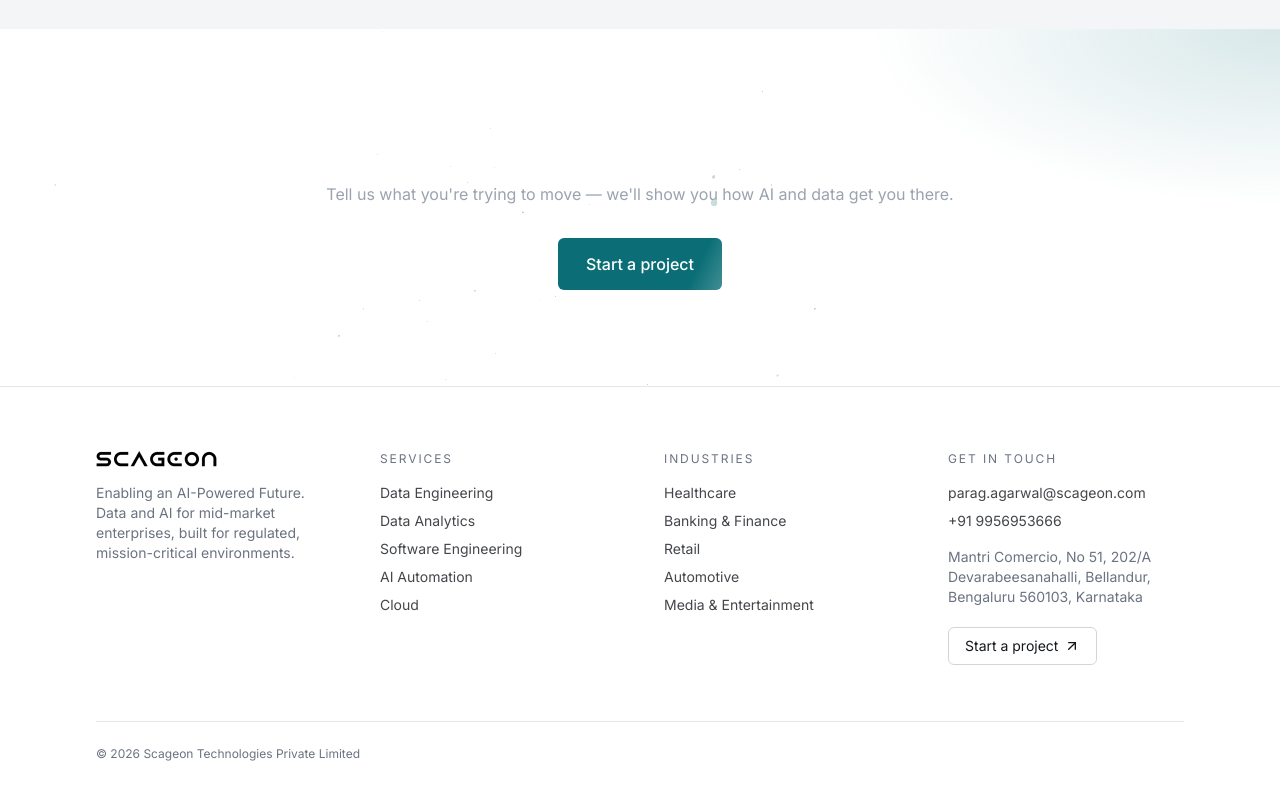
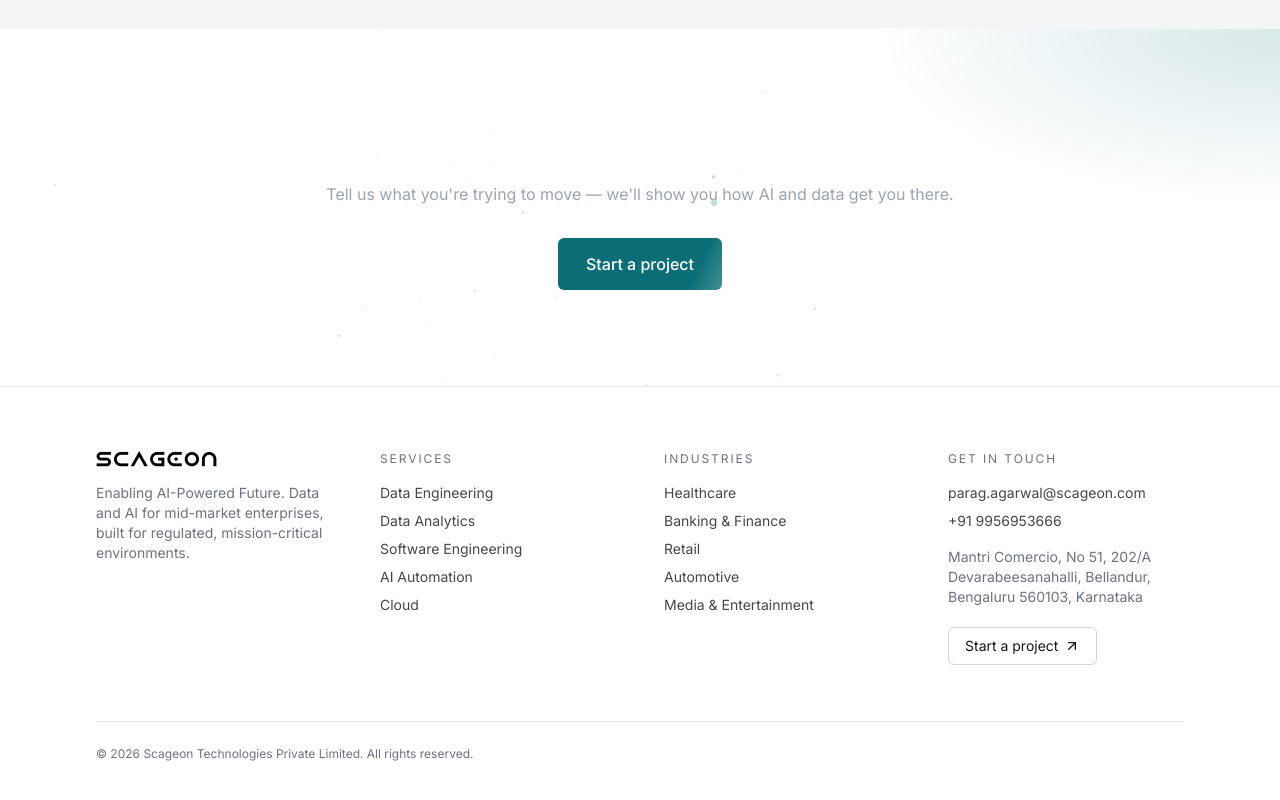
Before and after one commit to svinod-scageon/scageon-website, a Next.js app: page /about in a window 1280 px wide. Shown: the part 1444-2244 px from the top of the page. Built offline with nearby package versions, Linux system fonts and the light colour scheme.

Commit message:
Change proof to Results

```diff
--- a/src/app/services/[slug]/page.tsx
+++ b/src/app/services/[slug]/page.tsx
@@ -166,13 +166,13 @@
         </Container>
       </section>
 
-      {/* Proof */}
+      {/* Results */}
       {cases.length > 0 && (
         <section className="bg-bg">
           <Container className="py-16 sm:py-20">
             <Reveal>
               <h2 className="font-[family-name:var(--font-newsreader)] text-2xl font-semibold text-text">
-                Proof
+                Results
               </h2>
               <p className="mt-3 text-muted">
                 Case studies powered by {service.name}.
--- a/src/components/layout/Footer.tsx
+++ b/src/components/layout/Footer.tsx
@@ -89,7 +89,7 @@
 
         <div className="mt-14 border-t border-border pt-6 text-xs text-muted">
           <p>
-            © {new Date().getFullYear()} {site.legalName}
+            © {new Date().getFullYear()} {site.legalName}. All rights reserved.
           </p>
         </div>
       </Container>
--- a/src/components/sections/ProofStats.tsx
+++ b/src/components/sections/ProofStats.tsx
@@ -4,7 +4,7 @@
 
 const stats = [
   { to: 50, suffix: "+", label: "Projects delivered" },
-  { to: 6, suffix: "", label: "Industries served" },
+  { to: 5, suffix: "", label: "Industries served" },
   { to: 5, suffix: "", label: "Service lines" },
   { to: 100, suffix: "%", label: "Compliance-first delivery" },
 ];
--- a/src/content/industries.ts
+++ b/src/content/industries.ts
@@ -1,7 +1,7 @@
 import type { Industry } from "./types";
 
 /**
- * All six industries are published. Adding another = append its object;
+ * All five industries are published. Adding another = append its object;
  * the overview grid and detail page render automatically.
  */
 export const industries: Industry[] = [
--- a/src/content/site.ts
+++ b/src/content/site.ts
@@ -1,7 +1,7 @@
 export const site = {
   name: "Scageon",
   legalName: "Scageon Technologies Private Limited",
-  tagline: "Enabling an AI-Powered Future",
+  tagline: "Enabling AI-Powered Future",
   description:
     "Data and AI for mid-market enterprises — data platforms, production AI, software, and cloud, engineered for **regulated, mission-critical environments**.",
   url: "https://www.scageon.com",
@@ -9,7 +9,11 @@
   phone: "+91 9956953666",
   address:
     "Mantri Comercio, No 51, 202/A Devarabeesanahalli, Bellandur, Bengaluru 560103, Karnataka",
-  proof: ["50+ projects delivered", "HIPAA & SOX compliant", "Enterprise security & governance"],
+  proof: [
+    "50+ projects delivered",
+    "HIPAA & SOX compliant",
+    "Enterprise security & governance",
+  ],
 };
 
 export const nav = [
```
